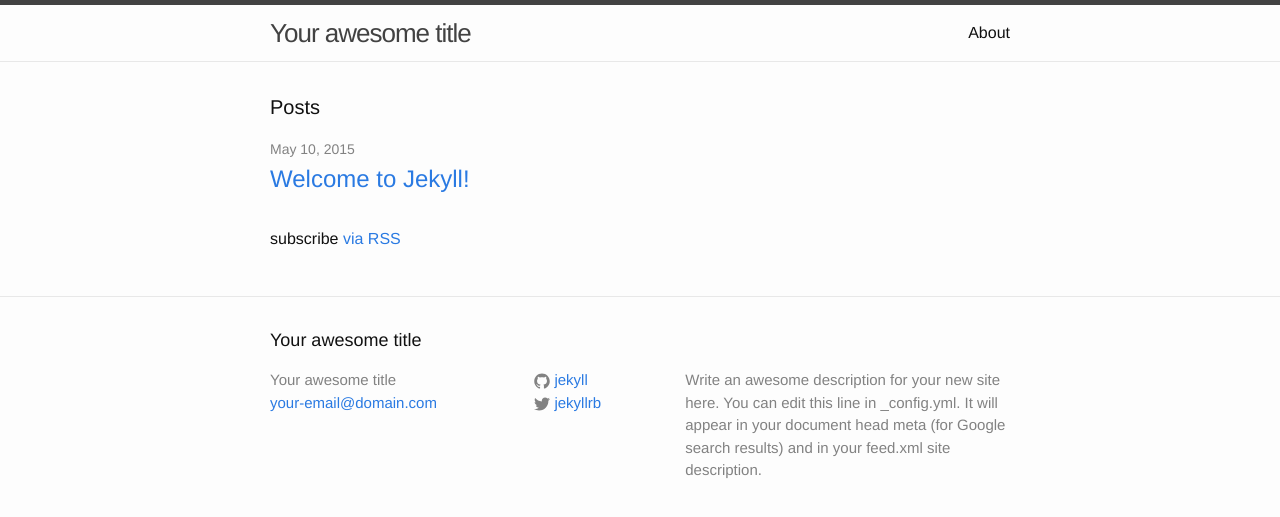
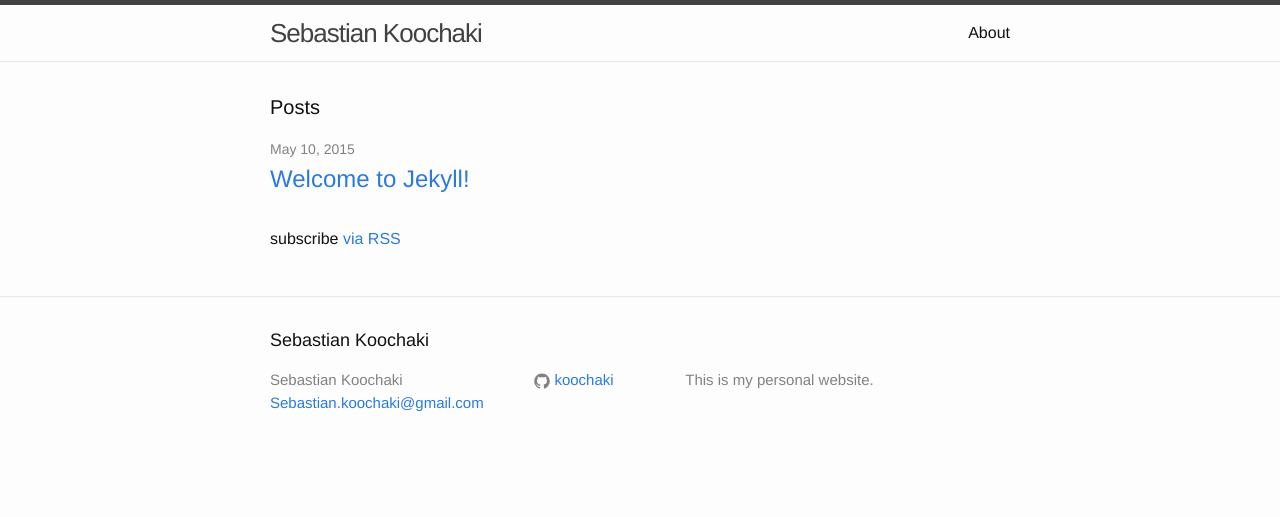
Before and after one commit to koochaki/koochaki.github.io, a Jekyll site: the page built from index.html, in a window 1280 px wide. Shown: the top 517 px of the page. Built offline with Jekyll 4.4.1, drawn with Linux system fonts in a browser that asks for light colours.

Commit message:
Update webpage

```diff
--- a/_config.yml
+++ b/_config.yml
@@ -1,14 +1,11 @@
 # Site settings
-title: Your awesome title
-email: your-email@domain.com
+title: Sebastian Koochaki
+email: Sebastian.koochaki@gmail.com
 description: > # this means to ignore newlines until "baseurl:"
-  Write an awesome description for your new site here. You can edit this
-  line in _config.yml. It will appear in your document head meta (for
-  Google search results) and in your feed.xml site description.
+  This is my personal website.
 baseurl: "" # the subpath of your site, e.g. /blog/
-url: "http://yourdomain.com" # the base hostname & protocol for your site
-twitter_username: jekyllrb
-github_username:  jekyll
+url: "koochaki.github.io" # the base hostname & protocol for your site
+github_username:  koochaki
 
 # Build settings
 markdown: kramdown
```
